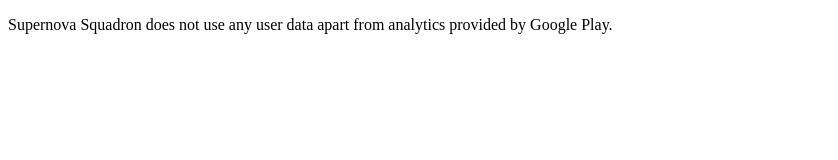
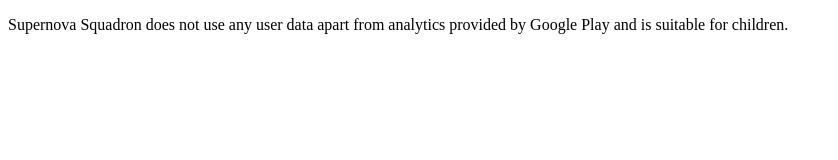
Before and after one commit to splash90-dev/supernova-squadron-privacy, a plain HTML site: page index.html in a window 1280 px wide. Shown: the whole page, without its empty margins (0-838 px from the left). Drawn offline with Linux system fonts and the light colour scheme.

Commit message:
Update index.html

```diff
--- a/index.html
+++ b/index.html
@@ -4,6 +4,6 @@
   <title>Privacy Policy | Supernova Squadron</title>
 </head>
 <body>
-  <p>Supernova Squadron does not use any user data apart from analytics provided by Google Play.</p>
+  <p>Supernova Squadron does not use any user data apart from analytics provided by Google Play and is suitable for children.</p>
 </body>
 </html>
```
